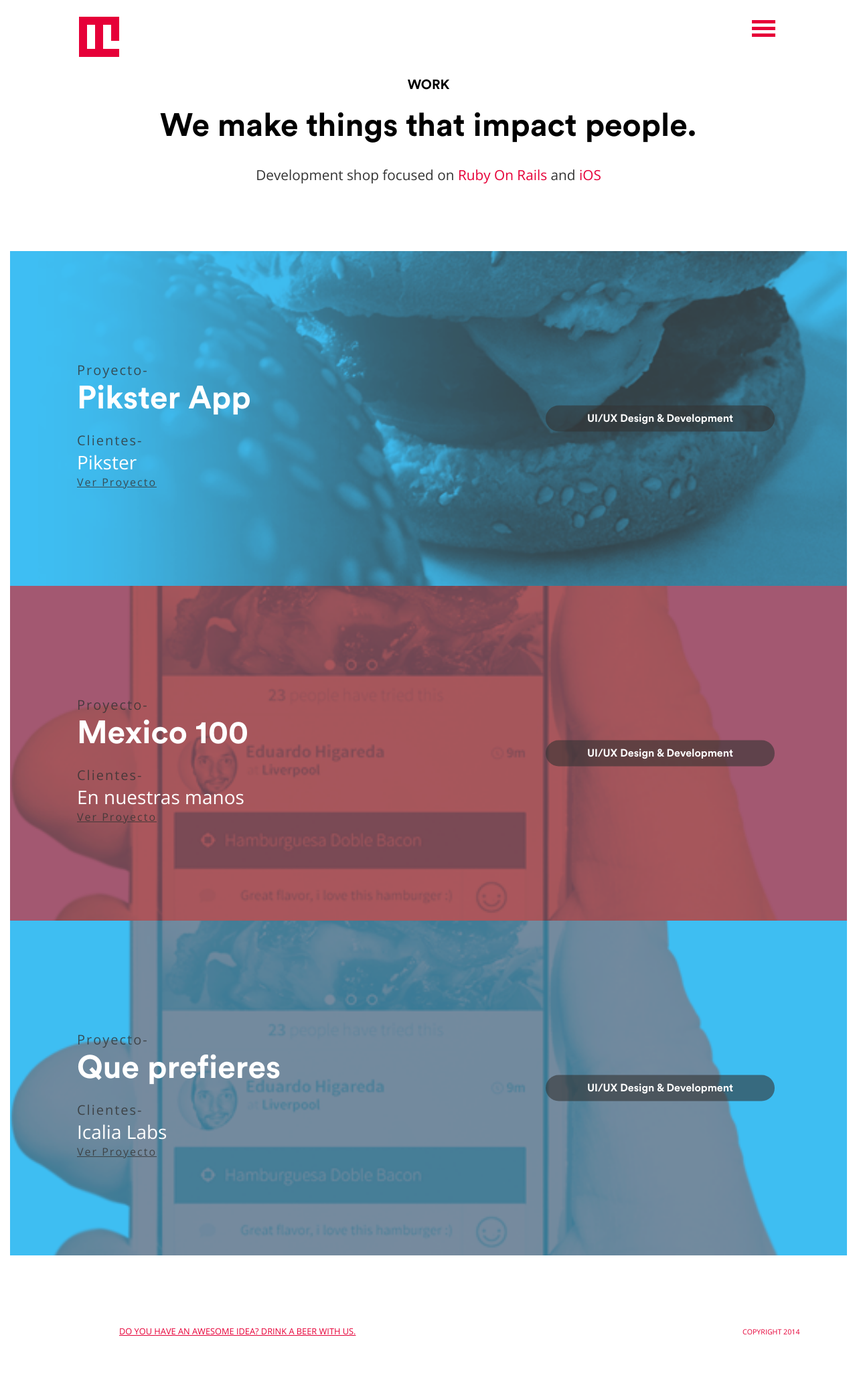
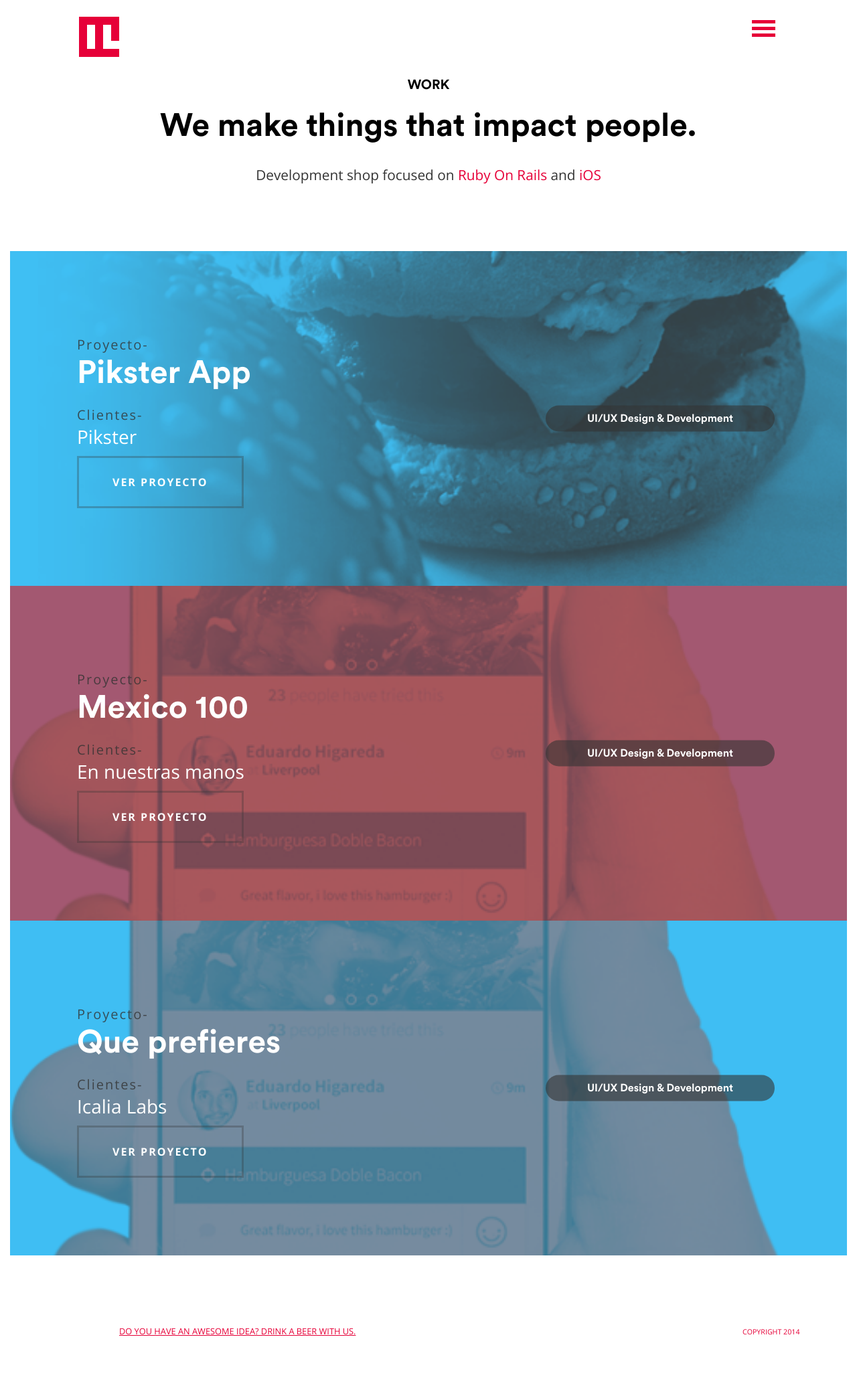
Before and after one commit to sshkarupa/icalialabs, a Jekyll site: the page built from templates/projects.html, in a window 1280 px wide. Shown: the whole page at 67% size. Built offline with Jekyll 4.4.1, drawn with Linux system fonts in a browser that asks for light colours; nearby versions of some CDN libraries; comment, search, counter and statistics services are not loaded.

Commit message:
Adds members

```diff
--- a/sass/application.scss
+++ b/sass/application.scss
@@ -572,7 +572,7 @@
 
   .fake-skew {
     width: 200px;
-    right: -152px;
+    right: -135px;
     top: 0;
     @include transform(skew(-10deg));
     position: absolute;
--- a/templates/assets/stylesheets/application.css
+++ b/templates/assets/stylesheets/application.css
@@ -1016,31 +1016,46 @@
   height: 100%;
 }
 /* line 126, ../../../sass/_team.scss */
+.team .team-section .member-modal .social {
+  padding: 10px 20px;
+  border: 3px solid #e60038;
+  display: inline-block;
+  border-radius: 5px;
+  text-decoration: none;
+  margin: 20px 0px;
+  text-transform: capitalize;
+}
+/* line 135, ../../../sass/_team.scss */
+.team .team-section .member-modal .social:hover {
+  background: #e60038;
+  color: #fff;
+}
+/* line 141, ../../../sass/_team.scss */
 .team .team-section .member-modal .modal-info {
   color: #4e4e4e;
   height: 100%;
   padding: 50px;
 }
-/* line 131, ../../../sass/_team.scss */
+/* line 146, ../../../sass/_team.scss */
 .team .team-section .member-modal .modal-info .member-title {
   color: #e60038;
   font-weight: 100;
   font-family: 'Open Sans', sans-serif;
 }
-/* line 137, ../../../sass/_team.scss */
+/* line 152, ../../../sass/_team.scss */
 .team .team-section .member-modal .modal-info p {
   font-size: 1.5rem;
   font-weight: 200;
   margin: 50px 0px;
 }
-/* line 144, ../../../sass/_team.scss */
+/* line 159, ../../../sass/_team.scss */
 .team .team-section .modal:before {
   display: inline-block;
   vertical-align: middle;
   content: " ";
   height: 100%;
 }
-/* line 151, ../../../sass/_team.scss */
+/* line 166, ../../../sass/_team.scss */
 .team .team-section .modal-close {
   background: #1d252e;
   cursor: pointer;
@@ -1052,7 +1067,7 @@
   top: 20px;
   border-radius: 50%;
 }
-/* line 162, ../../../sass/_team.scss */
+/* line 177, ../../../sass/_team.scss */
 .team .team-section .modal-overlay {
   position: fixed;
   width: 100%;
@@ -1065,29 +1080,29 @@
   background: #fff;
   transition: all 0.3s;
 }
-/* line 177, ../../../sass/_team.scss */
+/* line 192, ../../../sass/_team.scss */
 .team .join {
   background: #FFF;
   padding: 50px;
   text-align: center;
 }
-/* line 182, ../../../sass/_team.scss */
+/* line 197, ../../../sass/_team.scss */
 .team .join .tag {
   margin: 30px 0;
 }
 @media only screen and (max-width: 768px) {
-  /* line 196, ../../../sass/_team.scss */
+  /* line 211, ../../../sass/_team.scss */
   .team .team-section .hider {
     cursor: default;
     height: auto;
     width: auto;
   }
-  /* line 202, ../../../sass/_team.scss */
+  /* line 217, ../../../sass/_team.scss */
   .team .team-section .hider .member .picture {
     cursor: pointer;
     height: auto;
   }
-  /* line 206, ../../../sass/_team.scss */
+  /* line 221, ../../../sass/_team.scss */
   .team .team-section .hider .member:hover .info-circle {
     display: none;
   }
@@ -1098,7 +1113,7 @@
 slideUp
 ==============================================
  */
-/* line 222, ../../../sass/_team.scss */
+/* line 237, ../../../sass/_team.scss */
 .slideUp {
   animation-name: slideUp;
   -webkit-animation-name: slideUp;
@@ -1110,64 +1125,64 @@
 }
 
 @keyframes slideUp {
-  /* line 236, ../../../sass/_team.scss */
+  /* line 251, ../../../sass/_team.scss */
   0% {
     transform: translateY(100%);
   }
 
-  /* line 239, ../../../sass/_team.scss */
+  /* line 254, ../../../sass/_team.scss */
   50% {
     transform: translateY(-8%);
   }
 
-  /* line 242, ../../../sass/_team.scss */
+  /* line 257, ../../../sass/_team.scss */
   65% {
     transform: translateY(4%);
   }
 
-  /* line 245, ../../../sass/_team.scss */
+  /* line 260, ../../../sass/_team.scss */
   80% {
     transform: translateY(-4%);
   }
 
-  /* line 248, ../../../sass/_team.scss */
+  /* line 263, ../../../sass/_team.scss */
   95% {
     transform: translateY(2%);
   }
 
-  /* line 251, ../../../sass/_team.scss */
+  /* line 266, ../../../sass/_team.scss */
   100% {
     transform: translateY(0%);
   }
 }
 
 @-webkit-keyframes slideUp {
-  /* line 257, ../../../sass/_team.scss */
+  /* line 272, ../../../sass/_team.scss */
   0% {
     -webkit-transform: translateY(100%);
   }
 
-  /* line 260, ../../../sass/_team.scss */
+  /* line 275, ../../../sass/_team.scss */
   50% {
     -webkit-transform: translateY(-8%);
   }
 
-  /* line 263, ../../../sass/_team.scss */
+  /* line 278, ../../../sass/_team.scss */
   65% {
     -webkit-transform: translateY(4%);
   }
 
-  /* line 266, ../../../sass/_team.scss */
+  /* line 281, ../../../sass/_team.scss */
   80% {
     -webkit-transform: translateY(-4%);
   }
 
-  /* line 269, ../../../sass/_team.scss */
+  /* line 284, ../../../sass/_team.scss */
   95% {
     -webkit-transform: translateY(2%);
   }
 
-  /* line 272, ../../../sass/_team.scss */
+  /* line 287, ../../../sass/_team.scss */
   100% {
     -webkit-transform: translateY(0%);
   }
@@ -1182,6 +1197,9 @@
   background-position: right center;
   opacity: 0.8;
   -webkit-transition: all 0.3s ease-in-out;
+  -moz-transition: all 0.3s ease-in-out;
+  -o-transition: all 0.3s ease-in-out;
+  transition: all 0.3s ease-in-out;
   background-size: 100%;
 }
 /* line 11, ../../../sass/_projects.scss */
@@ -1224,20 +1242,10 @@
 .project .client {
   color: #fff;
 }
-/* line 49, ../../../sass/_projects.scss */
-.project .perspective {
+/* line 50, ../../../sass/_projects.scss */
+.project .project-link {
+  background: transparent;
   display: inline-block;
-  text-transform: uppercase;
-  font-weight: 900;
-  perspective: 800px;
-  position: relative;
-  margin: 0;
-  z-index: 1;
-}
-/* line 58, ../../../sass/_projects.scss */
-.project .perspective .project-link {
-  background: transparent;
-  display: block;
   color: #FFF;
   text-decoration: none;
   border: 3px solid rgba(0, 0, 0, 0.3);
@@ -1253,48 +1261,38 @@
   -o-transition: all 0.5s ease;
   transition: all 0.5s ease;
 }
-/* line 73, ../../../sass/_projects.scss */
-.project .perspective .project-link:after {
-  background: #FFF;
-  color: #000;
-  content: 'Ver Proyecto';
-  height: 100%;
-  left: 0;
-  line-height: 70px;
+/* line 65, ../../../sass/_projects.scss */
+.project .project-link:before {
+  border-top: 3px solid #FFF;
+  border-right: 3px solid #FFF;
+  color: #fff;
+  content: ' ';
+  height: 15px;
+  font-size: 125%;
+  left: 70%;
+  line-height: 3.5;
+  opacity: 0;
   position: absolute;
-  width: 100%;
-  -webkit-transform-origin: 0% 100%;
-  -moz-transform-origin: 0% 100%;
-  -ms-transform-origin: 0% 100%;
-  -o-transform-origin: 0% 100%;
-  transform-origin: 0% 100%;
-  -webkit-transform: rotateX(90deg);
-  -moz-transform: rotateX(90deg);
-  -ms-transform: rotateX(90deg);
-  -o-transform: rotateX(90deg);
-  transform: rotateX(90deg);
-  -webkit-transition: all 0.5s ease;
-  -moz-transition: all 0.5s ease;
-  -o-transition: all 0.5s ease;
-  transition: all 0.5s ease;
-  text-align: center;
-  text-transform: uppercase;
-  top: -98%;
-  z-index: -1;
-}
-/* line 92, ../../../sass/_projects.scss */
-.project .perspective .project-link:hover {
-  background: transparent;
-  -webkit-transform-origin: 50% 100%;
-  -moz-transform-origin: 50% 100%;
-  -ms-transform-origin: 50% 100%;
-  -o-transform-origin: 50% 100%;
-  transform-origin: 50% 100%;
-  -webkit-transform: rotateX(-90deg);
-  -moz-transform: rotateX(-90deg);
-  -ms-transform: rotateX(-90deg);
-  -o-transform: rotateX(-90deg);
-  transform: rotateX(-90deg);
+  width: 15px;
+  -webkit-transform: rotate(45deg) translateY(-50%);
+  -moz-transform: rotate(45deg) translateY(-50%);
+  -ms-transform: rotate(45deg) translateY(-50%);
+  -o-transform: rotate(45deg) translateY(-50%);
+  transform: rotate(45deg) translateY(-50%);
+  -webkit-transition: all 0.3s;
+  -moz-transition: all 0.3s;
+  -o-transition: all 0.3s;
+  transition: all 0.3s;
+  top: 50%;
+}
+/* line 82, ../../../sass/_projects.scss */
+.project .project-link:hover {
+  background: rgba(0, 0, 0, 0.3);
+}
+/* line 87, ../../../sass/_projects.scss */
+.project .project-link:hover:before {
+  left: 80%;
+  opacity: 1;
 }
 
 /* line 1, ../../../sass/_project-page.scss */
@@ -3363,7 +3361,7 @@
 /* line 563, ../../../sass/application.scss */
 .testimonials .fake-skew {
   width: 200px;
-  right: -152px;
+  right: -135px;
   top: 0;
   -webkit-transform: skew(-10deg);
   -moz-transform: skew(-10deg);
@@ -3473,230 +3471,46 @@
   }
 }
 
-@-webkit-keyframes rotate-right {
-  /* line 670, ../../../sass/application.scss */
-  0% {
-    -webkit-transform: rotate(0deg);
-    -moz-transform: rotate(0deg);
-    -ms-transform: rotate(0deg);
-    -o-transform: rotate(0deg);
-    transform: rotate(0deg);
-    right: 0px;
-    top: 0px;
-  }
-
-  /* line 675, ../../../sass/application.scss */
-  100% {
-    -webkit-transform: rotate(-45deg);
-    -moz-transform: rotate(-45deg);
-    -ms-transform: rotate(-45deg);
-    -o-transform: rotate(-45deg);
-    transform: rotate(-45deg);
-    right: 0px;
-    top: -20px;
-  }
-}
-
-@-moz-keyframes rotate-right {
-  /* line 683, ../../../sass/application.scss */
-  0% {
-    -webkit-transform: rotate(0deg);
-    -moz-transform: rotate(0deg);
-    -ms-transform: rotate(0deg);
-    -o-transform: rotate(0deg);
-    transform: rotate(0deg);
-    right: 0px;
-    top: 0px;
-  }
-
-  /* line 688, ../../../sass/application.scss */
-  100% {
-    -webkit-transform: rotate(-45deg);
-    -moz-transform: rotate(-45deg);
-    -ms-transform: rotate(-45deg);
-    -o-transform: rotate(-45deg);
-    transform: rotate(-45deg);
-    right: 0px;
-    top: -20px;
-  }
-}
-
-@-webkit-keyframes spin {
-  /* line 697, ../../../sass/application.scss */
-  0% {
-    -webkit-transform: rotate(0deg);
-    -moz-transform: rotate(0deg);
-    -ms-transform: rotate(0deg);
-    -o-transform: rotate(0deg);
-    transform: rotate(0deg);
-  }
-
-  /* line 700, ../../../sass/application.scss */
-  100% {
-    -webkit-transform: rotate(-180deg);
-    -moz-transform: rotate(-180deg);
-    -ms-transform: rotate(-180deg);
-    -o-transform: rotate(-180deg);
-    transform: rotate(-180deg);
-  }
-}
-
-@-moz-keyframes spin {
-  /* line 706, ../../../sass/application.scss */
-  0% {
-    -webkit-transform: rotate(0deg);
-    -moz-transform: rotate(0deg);
-    -ms-transform: rotate(0deg);
-    -o-transform: rotate(0deg);
-    transform: rotate(0deg);
-  }
-
-  /* line 709, ../../../sass/application.scss */
-  100% {
-    -webkit-transform: rotate(-180deg);
-    -moz-transform: rotate(-180deg);
-    -ms-transform: rotate(-180deg);
-    -o-transform: rotate(-180deg);
-    transform: rotate(-180deg);
-  }
-}
-
-@-webkit-keyframes rotate-left {
-  /* line 716, ../../../sass/application.scss */
-  0% {
-    -webkit-transform: rotate(0deg);
-    -moz-transform: rotate(0deg);
-    -ms-transform: rotate(0deg);
-    -o-transform: rotate(0deg);
-    transform: rotate(0deg);
-  }
-
-  /* line 717, ../../../sass/application.scss */
-  100% {
-    -webkit-transform: rotate(45deg);
-    -moz-transform: rotate(45deg);
-    -ms-transform: rotate(45deg);
-    -o-transform: rotate(45deg);
-    transform: rotate(45deg);
-  }
-}
-
-@-moz-keyframes rotate-left {
-  /* line 721, ../../../sass/application.scss */
-  0% {
-    -webkit-transform: rotate(0deg);
-    -moz-transform: rotate(0deg);
-    -ms-transform: rotate(0deg);
-    -o-transform: rotate(0deg);
-    transform: rotate(0deg);
-  }
-
-  /* line 722, ../../../sass/application.scss */
-  100% {
-    -webkit-transform: rotate(45deg);
-    -moz-transform: rotate(45deg);
-    -ms-transform: rotate(45deg);
-    -o-transform: rotate(45deg);
-    transform: rotate(45deg);
-  }
-}
-
-@-webkit-keyframes hide {
-  /* line 728, ../../../sass/application.scss */
-  0% {
-    -webkit-transform: rotate(0deg);
-    top: 0px;
-    opacity: 1;
-  }
-
-  /* line 734, ../../../sass/application.scss */
-  50% {
-    opacity: 0;
-  }
-
-  /* line 738, ../../../sass/application.scss */
-  100% {
-    -webkit-transform: rotate(90deg);
-    top: 200px;
-  }
-}
-
-@-moz-keyframes hide {
-  /* line 746, ../../../sass/application.scss */
-  0% {
-    -webkit-transform: rotate(0deg);
-    top: 0px;
-    opacity: 1;
-  }
-
-  /* line 752, ../../../sass/application.scss */
-  50% {
-    opacity: 0;
-  }
-
-  /* line 756, ../../../sass/application.scss */
-  100% {
-    -webkit-transform: rotate(90deg);
-    top: 200px;
-  }
-}
-
-@-webkit-keyframes move {
-  /* line 763, ../../../sass/application.scss */
-  50% {
-    bottom: 50%;
-    left: -70%;
-  }
-}
-
-@-moz-keyframes move {
-  /* line 770, ../../../sass/application.scss */
-  50% {
-    bottom: 50%;
-    left: -70%;
-  }
-}
-
-/* line 776, ../../../sass/application.scss */
+/* line 670, ../../../sass/application.scss */
 .info {
   background: #FFF;
   width: 100%;
   min-height: 300px;
 }
-/* line 781, ../../../sass/application.scss */
+/* line 675, ../../../sass/application.scss */
 .info a, .info span {
   text-decoration: none;
 }
 
-/* line 788, ../../../sass/application.scss */
+/* line 682, ../../../sass/application.scss */
 .simple-modal {
   position: fixed;
   top: 10%;
   visibility: hidden;
 }
-/* line 793, ../../../sass/application.scss */
+/* line 687, ../../../sass/application.scss */
 .simple-modal .modal-header {
   background: transparent;
   text-align: center;
   color: #e60038;
 }
-/* line 798, ../../../sass/application.scss */
+/* line 692, ../../../sass/application.scss */
 .simple-modal .modal-header h3 {
   font-size: 4rem;
 }
-/* line 804, ../../../sass/application.scss */
+/* line 698, ../../../sass/application.scss */
 .simple-modal .modal-content {
   overflow: visible;
   padding: 50px;
   text-align: center;
 }
-/* line 809, ../../../sass/application.scss */
+/* line 703, ../../../sass/application.scss */
 .simple-modal .modal-content p {
   font-weight: 100;
   font-size: 2em;
   color: rgba(0, 0, 0, 0.5);
 }
-/* line 816, ../../../sass/application.scss */
+/* line 710, ../../../sass/application.scss */
 .simple-modal .modal-content .modal-close {
   cursor: pointer;
   position: absolute;
@@ -3707,8 +3521,20 @@
   border-radius: 100px;
   padding: 5px 20px;
 }
-/* line 828, ../../../sass/application.scss */
-.simple-modal .modal-content {
+/* line 721, ../../../sass/application.scss */
+.simple-modal .modal-content .modal-content {
   min-height: 300px;
   opacity: 1;
 }
+
+/*
+ * ====================================================
+ *  General responsive fixes
+ * ====================================================
+ */
+@media only screen and (max-width: 767px) {
+  /* line 734, ../../../sass/application.scss */
+  html {
+    font-size: 12px;
+  }
+}
--- a/templates/index.html
+++ b/templates/index.html
@@ -36,7 +36,7 @@
           <div class="intro-content">
             <h1 class="tagline">We solve problems <br> with Digital Products</h1>
             <p>We focus on agile development & asthetics design.</p>
-            <button class="play-video-btn">Play Video</button>
+            <button class="play-video-btn">Play.</button>
           </div>
         </div>
       </section>
```
Also changed, not shown: sass/_team.scss (+15 -0 lines), templates/_data/members.yml (+11 -2 lines).
